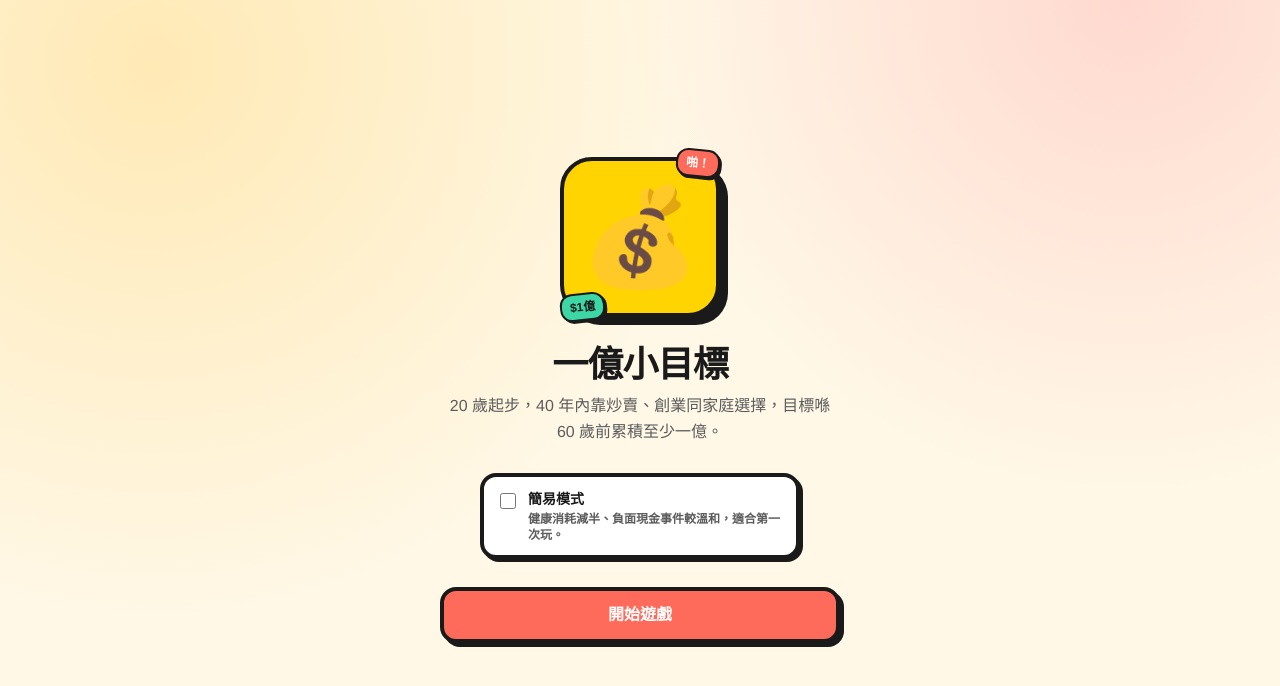
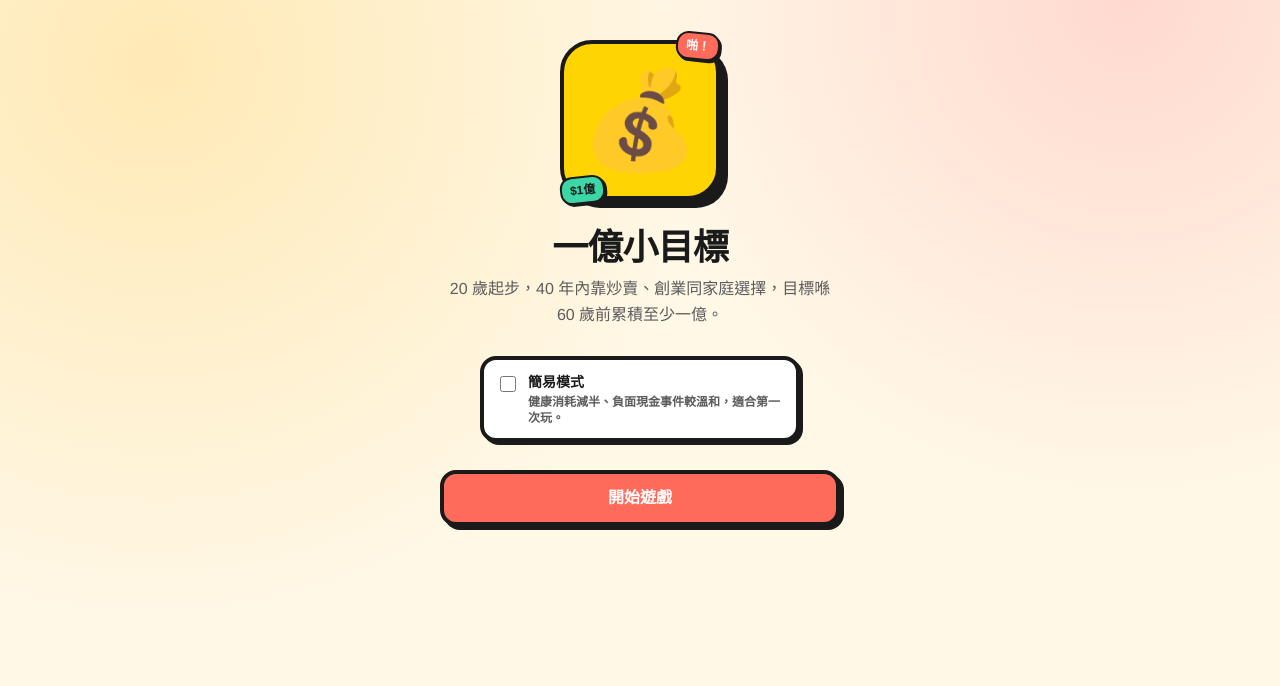
Before and after one commit to anthonylee1994/a-small-goal, a React (Vite) app: page / in a window 1280 px wide. Shown: the top 686 px of the page. Built offline with nearby package versions, Linux system fonts and the light colour scheme.

Commit message:
refactor: Remove min-h-svh class from main elements in multiple screens for consistent layout adjustments across BirthRouletteScreen, GameScreen, SettlementScreen, and TitleScreen.

```diff
--- a/src/screen/BirthRouletteScreen.tsx
+++ b/src/screen/BirthRouletteScreen.tsx
@@ -126,7 +126,7 @@ export const BirthRouletteScreen = ({state, onConfirm}: Props) => {
     const totalWeight = families.reduce((sum, f) => sum + f.weight, 0);
 
     return (
-        <main className="mx-auto flex min-h-svh w-full max-w-md flex-col justify-center gap-5 overflow-x-hidden px-4 py-8 text-center sm:px-5">
+        <main className="mx-auto flex w-full max-w-md flex-col justify-center gap-5 overflow-x-hidden px-4 py-8 text-center sm:px-5">
             <div>
                 <p className="text-xs font-black tracking-wide text-(--coral)">首抽限定 · 人生開局</p>
                 <h1 className="mt-1 text-3xl font-black leading-none" style={{fontFamily: "var(--font-display)"}}>
--- a/src/screen/GameScreen.tsx
+++ b/src/screen/GameScreen.tsx
@@ -69,7 +69,7 @@ export const GameScreen = ({state, onDismissEvent, onDismissTurnSummary, onBuy,
     };
 
     return (
-        <main className="mx-auto flex min-h-svh w-full max-w-md flex-col overflow-x-hidden">
+        <main className="mx-auto flex w-full max-w-md flex-col overflow-x-hidden">
             <ActionToast latest={state.log[0]} />
 
             <div className="flex flex-1 flex-col gap-3 px-3 pt-3 pb-44 sm:px-4 sm:pt-4">
--- a/src/screen/SettlementScreen.tsx
+++ b/src/screen/SettlementScreen.tsx
@@ -29,7 +29,7 @@ export const SettlementScreen = ({state, onBackToTitle}: Props) => {
     const badge = isSuicide ? "再嚟" : isBankruptcy ? "破產" : isDead ? "GG" : "WIN?";
 
     return (
-        <main className="mx-auto flex min-h-svh w-full max-w-md flex-col justify-center overflow-x-hidden px-4 py-8 text-center sm:px-5">
+        <main className="mx-auto flex w-full max-w-md flex-col justify-center overflow-x-hidden px-4 py-8 text-center sm:px-5">
             <div className="relative mx-auto mb-2 max-w-36">
                 <div
                     className={`mx-auto flex h-24 w-24 items-center justify-center rounded-3xl border-4 border-(--border) shadow-[5px_5px_0_var(--border)] ${
--- a/src/screen/TitleScreen.tsx
+++ b/src/screen/TitleScreen.tsx
@@ -9,7 +9,7 @@ export const TitleScreen = ({onStart}: Props) => {
     const [easyMode, setEasyMode] = useState(false);
 
     return (
-        <main className="mx-auto flex min-h-svh w-full max-w-md flex-col justify-center gap-7 overflow-x-hidden px-5 py-10 text-center sm:px-6">
+        <main className="mx-auto flex w-full max-w-md flex-col justify-center gap-7 overflow-x-hidden px-5 py-10 text-center sm:px-6">
             <div className="relative mx-auto max-w-[min(100%,11rem)]">
                 <div
                     className="mx-auto flex h-36 w-36 items-center justify-center rounded-4xl border-4 border-(--border) bg-(--accent) shadow-[8px_8px_0_var(--border)] sm:h-40 sm:w-40 text-8xl"
```
